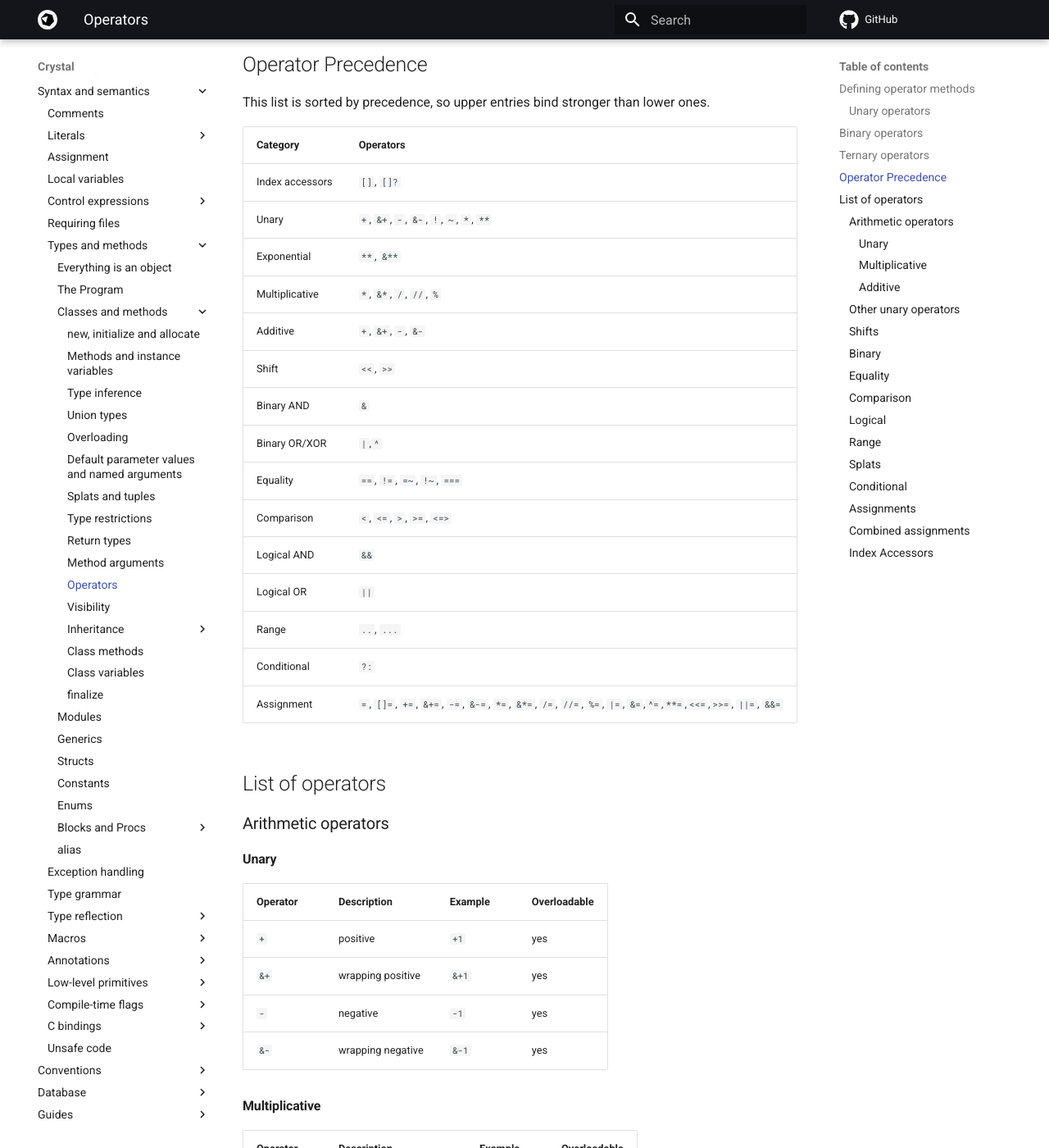
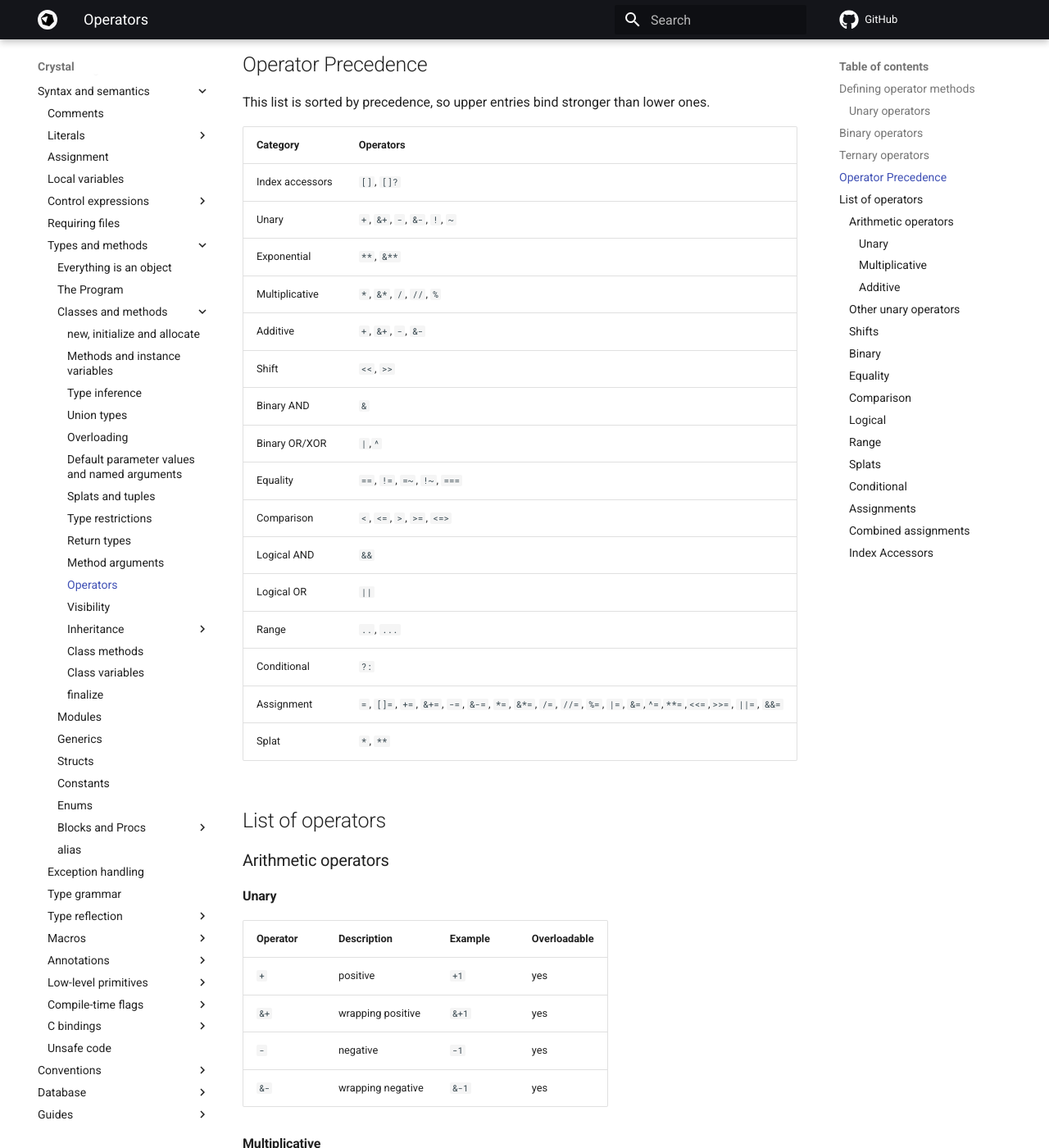
Before and after one commit to crystal-lang/crystal-book, an MkDocs documentation site: the page built from docs/syntax_and_semantics/operators.md, in a window 1280 px wide and 1400 px high, scrolled down 2327 px. Shown: the whole window at 82% size. Built offline with MkDocs 1.6.1 and Material for MkDocs 9.7.7, drawn with Linux system fonts in a browser that asks for light colours; comment, search, counter and statistics services are not loaded.

```diff
--- a/docs/syntax_and_semantics/operators.md
+++ b/docs/syntax_and_semantics/operators.md
@@ -112,7 +112,7 @@ ones.
 | Category | Operators |
 |---|---|
 | Index accessors | `[]`, `[]?` |
-| Unary | `+`, `&+`, `-`, `&-`, `!`, `~`, `*`, `**` |
+| Unary | `+`, `&+`, `-`, `&-`, `!`, `~` |
 | Exponential | `**`, `&**` |
 | Multiplicative | `*`, `&*`, `/`, `//`, `%` |
 | Additive | `+`, `&+`, `-`, `&-` |
@@ -126,6 +126,7 @@ ones.
 | Range | `..`, `...` |
 | Conditional | `?:` |
 | Assignment | `=`, `[]=`, `+=`, `&+=`, `-=`, `&-=`, `*=`, `&*=`, `/=`, `//=`, `%=`, `|=`, `&=`,`^=`,`**=`,`<<=`,`>>=`, `||=`, `&&=` |
+| Splat | `*`, `**` |
 
 ## List of operators
 
```
